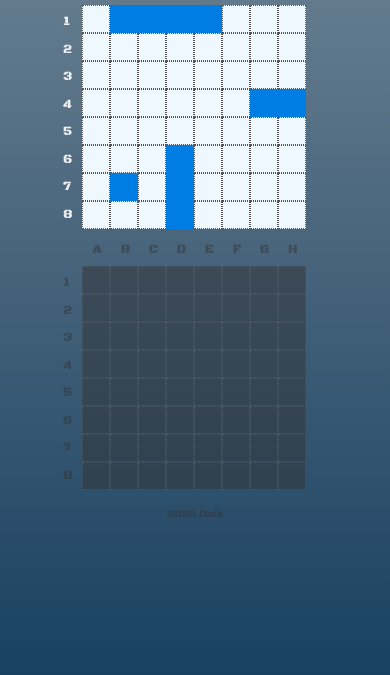
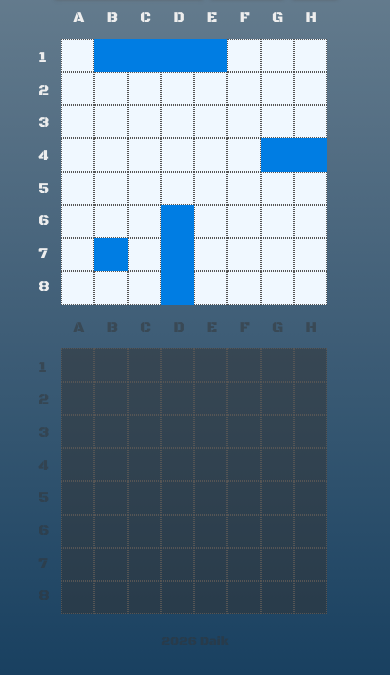
Before and after one commit to Daik102/battleship, a website built with webpack: page src/template.html in a window 390 px wide. Shown: the part 169-844 px from the top of the page. Built offline with nearby package versions, Linux system fonts and the light colour scheme.

Commit message:
Readjust for responsive design

```diff
--- a/src/styles.css
+++ b/src/styles.css
@@ -563,50 +563,62 @@ h2 {
   }
 }
 
-@media screen and (orientation: landscape) and (max-width: 60rem) {
+@media screen and (orientation: landscape) and (max-width: 80rem) {
   .wrapper {
     height: auto;
   }
 }
 
-@media screen and (max-height: 40rem) {
+@media screen and (max-width: 20rem) {
   html {
     font-size: 5.75px;
   }
 }
 
-@media screen and (min-height: 40.01rem) and (max-height: 48rem) {
+@media screen and (min-width: 20.01rem) and (max-width: 24rem) {
   html {
     font-size: 6.75px;
   }
 }
 
-@media screen and (min-height: 48.01rem) and (max-height: 54rem) {
+@media screen and (min-width: 20.01rem) and (max-width: 24rem) and (min-height: calc(44rem - 100px)) {
   html {
-    font-size: 8px;
+    font-size: 7.5px;
   }
 }
 
-@media screen and (min-height: 54.01rem) and (max-height: 60rem) {
+@media screen and (min-width: 24.01rem) and (max-width: 47.99rem) {
   html {
-    font-size: 9px;
+    font-size: 7.5px;
   }
 }
 
-@media screen and (min-height: 60.01rem) and (max-height: 70rem) {
+@media screen and (min-width: 24.01rem) and (max-width: 47.99rem) and (min-height: calc(50rem - 100px)) {
+  html {
+    font-size: 8.75px;
+  }
+}
+
+@media screen and (min-width: 24.01rem) and (max-width: 47.99rem) and (min-height: calc(54rem - 100px)) {
+  html {
+    font-size: 9.5px;
+  }
+}
+
+@media screen and (min-width: 48rem) {
   html {
     font-size: 10px;
   }
 }
 
-@media screen and (min-height: 70.01rem) and (max-height: 80rem) {
+@media screen and (min-width: 48rem) and (min-height: calc(70rem - 100px)) {
   html {
     font-size: 12px;
   }
 }
 
-@media screen and (min-height: 80.01rem) {
+@media screen and (min-width: 48rem) and (min-height: calc(80rem - 100px)) {
   html {
-    font-size: 14px;
+    font-size: 13.5px;
   }
 }
```
Also changed, not shown: src/template.html (line endings or trailing spaces).
